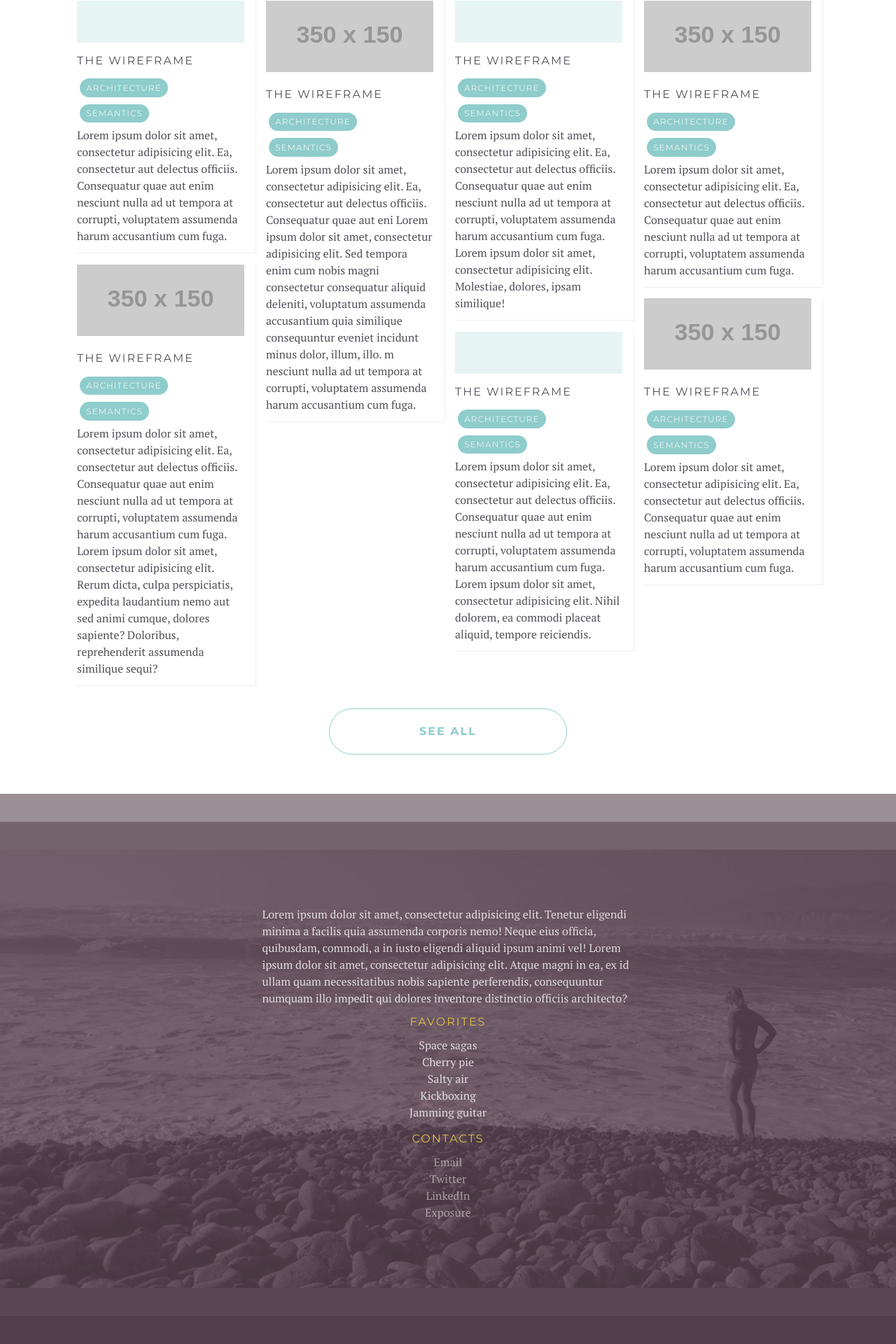
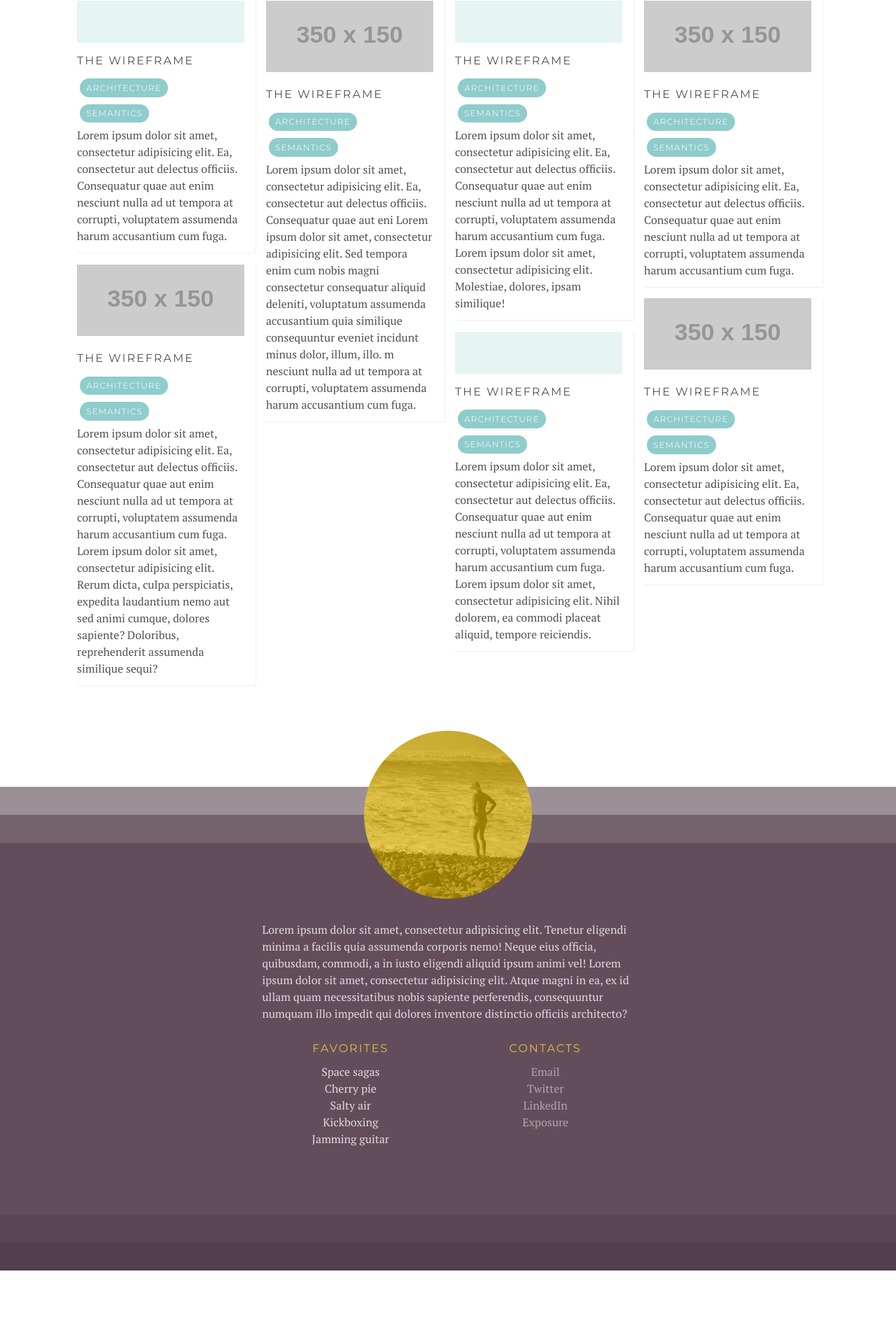
Before and after one commit to peterwiebe/riacarmin, a Jekyll site: the page built from index.html, in a window 1280 px wide. Shown: the part 1845-3765 px from the top of the page at 70% size. Built offline with Jekyll 4.4.1, drawn with Linux system fonts in a browser that asks for light colours; after the commit the page ends 3660 px from its top, so only the background shows below that.

Commit message:
new about

```diff
--- a/_sass/modules/_UI-elements.scss
+++ b/_sass/modules/_UI-elements.scss
@@ -7,23 +7,6 @@
 .button {
   @extend button;
   text-align: center;
-  &__outline {
-    @each $theme, $color in $ui-colors {
-      &--#{$theme} {
-        border: 1px solid $color;
-        background-color: transparent;
-        color: $color;
-        font-weight: 700;
-        padding: $base-spacing;
-        text-align: center;
-      }
-      .button__outline--#{$theme}:hover,
-      .button__outline--#{$theme}:focus {
-        border-color: $color;
-        color: $white;
-      }
-    }
-  }
 }
 @each $theme, $color in $ui-colors {
   .button--#{$theme} {
@@ -55,3 +38,39 @@
     color: $white;
   }
 }
+
+.button__outline {
+  border: 0;
+  border-radius: 50px;
+  cursor: pointer;
+  display: inline-block;
+  font-family: $heading-font-family;
+  font-size: $base-font-size;
+  text-transform: uppercase;
+  letter-spacing: 2px;
+  -webkit-font-smoothing: antialiased;
+  font-weight: 700;
+  line-height: 1;
+  padding: $base-spacing;
+  text-decoration: none;
+  transition: all $base-duration $base-timing;
+  vertical-align: middle;
+  white-space: nowrap;
+  text-align: center;
+}
+
+@each $theme, $color in $ui-colors {
+  .button__outline--#{$theme} {
+    border: 1px solid $color;
+    background-color: transparent;
+    color: $color;
+    font-weight: 700;
+    padding: $base-spacing;
+    text-align: center;
+  }
+  .button__outline--#{$theme}:hover,
+  .button__outline--#{$theme}:focus {
+    background-color: $color;
+    color: $white;
+  }
+}
--- a/_sass/modules/_about.scss
+++ b/_sass/modules/_about.scss
@@ -13,7 +13,7 @@
     margin-bottom: 1em;
   }
   &__decorative-top {
-    margin-top: em(40);
+    margin-top: 8em;
     position: relative;
     height: em(80);
     background-color: transparentize(map-get($accent-colors, dark), .4);
@@ -41,16 +41,29 @@
   }
   &__main {
     position: relative;
-    background-image: url('/assets/12698726_1098838720146350_1240518031_o.png');
-    background-repeat: no-repeat;
-    background-size: cover;
+    background-color: lighten(map-get($accent-colors, dark), 3%);
     padding: em(80) 0;
   }
   &__inner {
     z-index: 10;
     @include span-columns(6);
+    margin-top: 2em;
     @include shift(3);
     color: $white;
+  }
+  &__column {
+    margin-top: 1em;
+    @include span-columns(3 of 6);
+  }
+  &__avatar {
+    position: absolute;
+    width: 100%;
+    text-align: center;
+    left: 0;
+    top: -10em;
+    img {
+      width: em(240);
+    }
   }
   &__link {
     color: transparentize(white,.5);
--- a/index.html
+++ b/index.html
@@ -196,7 +196,7 @@ layout: base
         <p>Lorem ipsum dolor sit amet, consectetur adipisicing elit. Ea, consectetur aut delectus officiis. Consequatur quae aut enim nesciunt nulla ad ut tempora at corrupti, voluptatem assumenda harum accusantium cum fuga. Lorem ipsum dolor sit amet, consectetur adipisicing elit. Nihil dolorem, ea commodi placeat aliquid, tempore reiciendis.</p>
       </div></div>
     </div>
-     <a href="/journal" class="button button__outline button__outline--default journal__link">See All</a>
+<!--      <a href="/journal" class="button__outline button__outline--default journal__link">See All</a> -->
     </div>
   </div>
 </section>
@@ -210,7 +210,9 @@ layout: base
   <main class="about__main">
     <div class="container">
       <div class="about__inner">
+        <div class="about__avatar" ><img src="/assets/avatar.png" alt="Ria Carmin avatar"></div>
         <p>Lorem ipsum dolor sit amet, consectetur adipisicing elit. Tenetur eligendi minima a facilis quia assumenda corporis nemo! Neque eius officia, quibusdam, commodi, a in iusto eligendi aliquid ipsum animi vel! Lorem ipsum dolor sit amet, consectetur adipisicing elit. Atque magni in ea, ex id ullam quam necessitatibus nobis sapiente perferendis, consequuntur numquam illo impedit qui dolores inventore distinctio officiis architecto?</p>
+        <div class="about__column">
           <h3>Favorites</h3>
           <ul>
             <li>Space sagas</li>
@@ -219,6 +221,8 @@ layout: base
             <li>Kickboxing</li>
             <li>Jamming guitar</li>
           </ul>
+        </div>
+        <div class="about__column">
           <h3>Contacts</h3>
           <ul>
             <li><a href="" class="about__link">Email</a></li>
@@ -228,6 +232,7 @@ layout: base
           </ul>
         </div>
       </div>
+    </div>
   </main>
   <div class="about__decorative-bottom"></div>
 </section>
```
Also changed, not shown: assets/avatar.png (added), 3 other files. Lines whose indentation alone changed are shown as unchanged.
